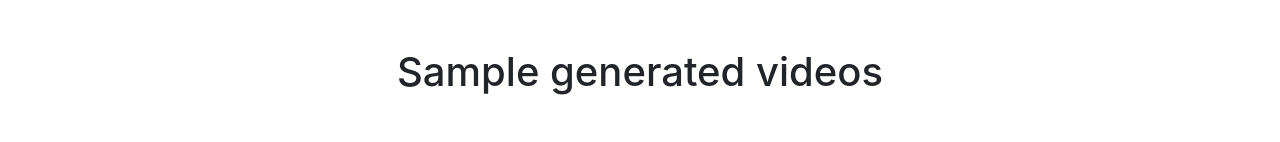
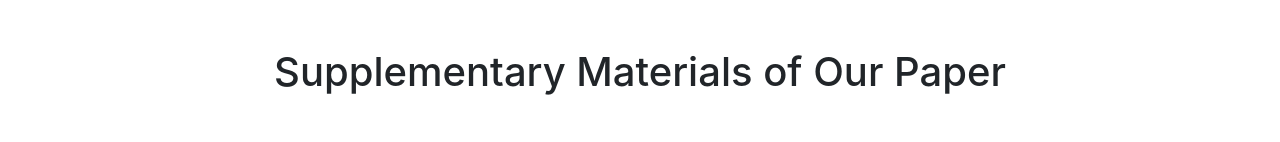
Before and after one commit to PlugtheLeak/PlugtheLeak.github.io, a plain HTML site: page index.html in a window 1280 px wide. Shown: the top 142 px of the page. Drawn offline with nearby package versions, Linux system fonts and the light colour scheme.

Commit message:
update title

```diff
--- a/index.html
+++ b/index.html
@@ -9,7 +9,7 @@
 </head>
 <body>
     <div class="container">
-        <h1 class="text-center my-5">Sample generated videos</h1>
+        <h1 class="text-center my-5">Supplementary Materials of Our Paper</h1>
         <div class="row">
             <div class="col-md-4">
                 <div class="embed-responsive embed-responsive-16by9">
```
